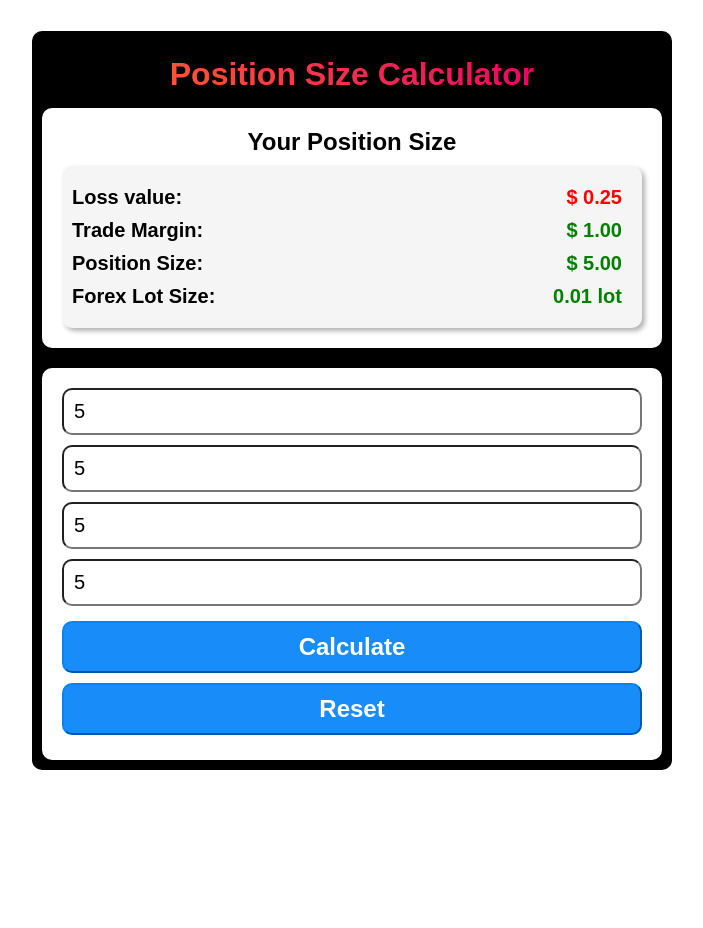
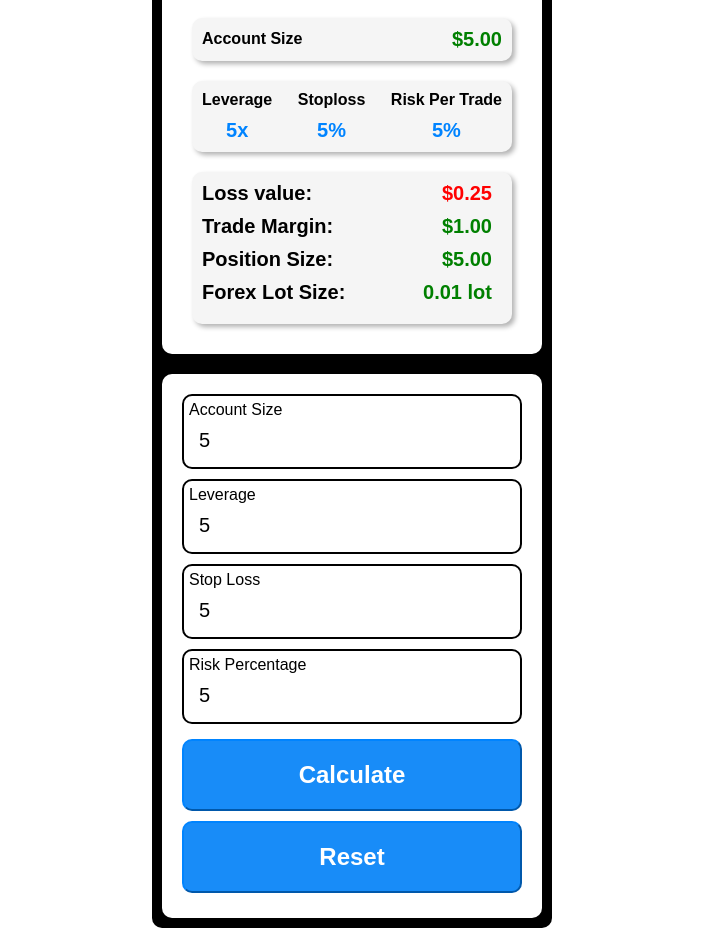
Before and after one commit to reyesprince31/Position-Size-Calculator, a React (Vite) app: page / in a window 1280 px wide. Both pictures are taken after typing "5", "5", "5", "5" into the empty fields and a click on the button "Calculate". Shown: the whole page, without its empty margins (288-991 px from the left). Before the commit the page ends 800 px from the top, so only its background shows below. Built offline with nearby package versions, Linux system fonts and the light colour scheme.

Commit message:
added data and information

```diff
--- a/src/App.jsx
+++ b/src/App.jsx
@@ -13,6 +13,24 @@ export default function App() {
   const [leverage, setLeverage] = useState("");
   const [riskPercentage, setRiskPercentage] = useState("");
   const [stopLoss, setStopLoss] = useState("");
+
+  function formatCurrency(value) {
+    const numericValue = parseFloat(value);
+    if (!isNaN(numericValue)) {
+      return numericValue.toLocaleString("en-US", {
+        style: "currency",
+        currency: "USD",
+        minimumFractionDigits: 2,
+        maximumFractionDigits: 2,
+      });
+    }
+    return "";
+  }
+
+  const formattedAccountSize = formatCurrency(accountSize);
+  const formattedLossValue = formatCurrency(posSize.lossValue);
+  const formattedTradeMargin = formatCurrency(posSize.tradeMargin);
+  const formattedPosSize = formatCurrency(posSize.positionSize);
 
   function calculate() {
     if (!accountSize || !leverage || !riskPercentage || !stopLoss) {
@@ -61,20 +79,38 @@ export default function App() {
         <h1>Position Size Calculator</h1>
         <div className="result">
           <h2>Your Position Size</h2>
+          <div className="account-size">
+            <p className="result-p">Account Size</p>
+            <span>{formattedAccountSize}</span>
+          </div>
+          <div className="inputValue">
+            <p className="result-p">
+              Leverage
+              <span> {leverage}x</span>
+            </p>
+            <p className="result-p">
+              Stoploss
+              <span> {stopLoss}%</span>
+            </p>
+            <p className="result-p">
+              Risk Per Trade
+              <span> {riskPercentage}%</span>
+            </p>
+          </div>
           <div className="numbers">
             {!posSize.isCorrect ? (
               "Enter your position"
             ) : (
               <>
                 <p>
-                  Loss value:{" "}
-                  <span style={{ color: "red" }}>$ {posSize.lossValue}</span>
+                  Loss value:
+                  <span style={{ color: "red" }}>{formattedLossValue}</span>
                 </p>
                 <p>
-                  Trade Margin: <span>$ {posSize.tradeMargin} </span>
+                  Trade Margin: <span>{formattedTradeMargin} </span>
                 </p>
                 <p>
-                  Position Size: <span>$ {posSize.positionSize} </span>
+                  Position Size: <span>{formattedPosSize} </span>
                 </p>
                 <p>
                   Forex Lot Size: <span>{posSize.forexLotSize} lot</span>
@@ -85,32 +121,46 @@ export default function App() {
         </div>
         <div className="controls">
           <form onSubmit={(e) => e.preventDefault()}>
+            <div className="border-input">
+              <label htmlFor="account-size">Account Size</label>
               <input
+                id="account-size"
                 type="number"
-              placeholder="Account Size"
+                placeholder="e.g: ($) 1060.43 "
                 value={accountSize}
                 onChange={(e) => setAccountSize(e.target.value)}
               />
+            </div>
+            <div className="border-input">
+              <label htmlFor="leverage">Leverage</label>
               <input
+                id="leverage"
                 type="number"
-              placeholder="Leverage"
+                placeholder="e.g: 125 (x)"
                 value={leverage}
                 onChange={(e) => setLeverage(e.target.value)}
               />
-
+            </div>
+            <div className="border-input">
+              <label htmlFor="stop-loss">Stop Loss</label>
               <input
+                id="stop-loss"
                 type="number"
-              placeholder="Stop Loss %"
+                placeholder="e.g: 0.57 (%)"
                 value={stopLoss}
                 onChange={(e) => setStopLoss(e.target.value)}
               />
-
+            </div>
+            <div className="border-input">
+              <label htmlFor="risk-percent">Risk Percentage</label>
               <input
+                id="risk-percent"
                 type="number"
-              placeholder="Risk %"
+                placeholder="e.g: 1 - 5 value at risk "
                 value={riskPercentage}
                 onChange={(e) => setRiskPercentage(e.target.value)}
               />
+            </div>
             <button onClick={calculate}>Calculate</button>
             {posSize.isCorrect && (
               <button
@@ -120,7 +170,8 @@ export default function App() {
                   setRiskPercentage("");
                   setStopLoss("");
                   setPosSize(!posSize.isCorrect);
-                }}>
+                }}
+              >
                 Reset
               </button>
             )}
--- a/src/index.css
+++ b/src/index.css
@@ -14,9 +14,9 @@
 
 .card {
   background-color: black;
-  min-width: 400px; /* Minimum width of 400px */
-  width: 100%; /* Full width on mobile */
-  max-width: 50%; /* Maximum width growth of 50% */
+  min-width: 300px; /* Minimum width of 400px */
+  width: 90%; /* Full width on mobile */
+  max-width: 400px; /* Maximum width growth of 50% */
   box-sizing: border-box; /* Include padding and border in the width */
 
   display: flex;
@@ -43,6 +43,22 @@
   flex-direction: column;
 }
 
+.account-size span {
+  color: green;
+  font-size: 1.25rem;
+  font-weight: bold;
+}
+
+.result-p {
+  font-weight: bold;
+}
+
+.result-p span {
+  margin-top: 10px;
+  font-size: 1.25rem;
+  color: rgb(0, 132, 255);
+}
+
 .result h2 {
   text-align: center;
   margin-bottom: 10px;
@@ -54,19 +70,34 @@
   border-radius: 10px;
 }
 
-.numbers {
+.account-size,
+.numbers,
+.inputValue {
   background-color: whitesmoke;
-  padding: 10px 0;
+  padding: 10px;
+  margin: 10px;
   text-align: center;
   border-radius: 10px;
   box-shadow: 3px 3px 5px rgba(0, 0, 0, 0.3);
+}
+
+.inputValue,
+.account-size {
+  display: flex;
+  justify-content: space-between;
+  align-items: center;
+}
+
+.inputValue p {
+  display: flex;
+  flex-direction: column;
 }
 
 .numbers p {
   display: flex;
   justify-content: space-between;
 
-  margin: 10px;
+  margin-bottom: 10px;
   font-size: 1.25rem;
   font-weight: bold;
 }
@@ -84,23 +115,32 @@ form {
   padding: 20px;
 }
 
-form > input {
+.border-input {
+  display: flex;
+  flex-direction: column;
+  border-radius: 10px;
+  border: 2px solid black;
+  padding: 5px;
+  margin-bottom: 10px;
+}
+
+.border-input > input {
   width: 100%;
   padding: 10px;
   font-size: 1.25rem;
-  margin-bottom: 10px;
-  border-radius: 10px;
+
+  border: none;
 }
 
-form > input:active,
-form > input:focus {
+.border-input > input:active,
+.border-input > input:focus {
   box-shadow: 3px 3px 5px rgba(0, 0, 0, 0.5);
   outline: none;
-  border: 3px solid red; /* Change the border color */
-  color: red; /* Change the text color */
+  border: 3px solid rgb(0, 132, 255); /* Change the border color */
+  color: green; /* Change the text color */
 }
 
-form > input::placeholder {
+.border-input > input::placeholder {
   color: rgba(32, 27, 16, 0.343);
   font-size: 1rem;
 }
@@ -120,7 +160,7 @@ form > button {
   width: 100%;
   font-size: 1.5rem;
   font-weight: bolder;
-  padding: 10px;
+  padding: 20px;
   margin: 5px 0;
 }
 
```
Also changed, not shown: 1 other file (tests, documents, lock files or other folders). Lines whose indentation alone changed are shown as unchanged.
